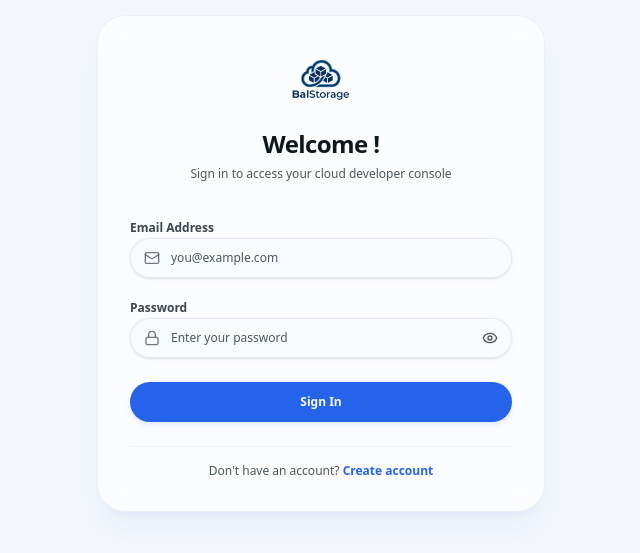
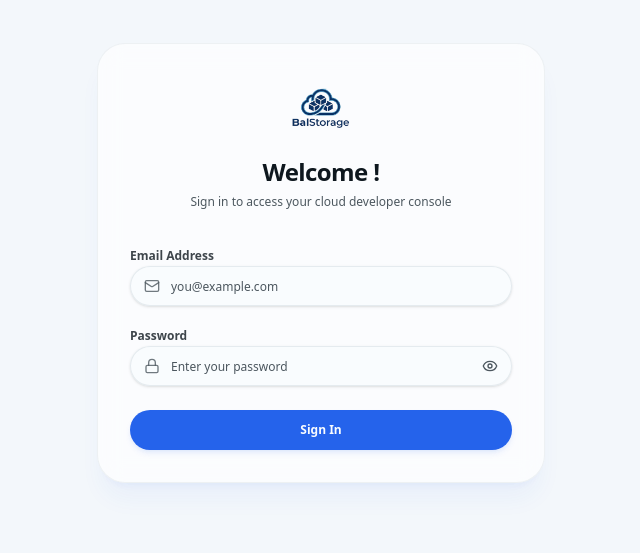
Before and after one commit to iqbalpradipta/BalStorage, a Next.js app in the folder frontend/: page /login in a window 1280 px wide. Shown: the part 137-690 px from the top of the page, without its empty margins (319-959 px from the left). Built offline with nearby package versions, Linux system fonts and the light colour scheme; no server answers.

Commit message:
adjustment: Hide registration link in login form

```diff
--- a/frontend/components/organisms/LoginForm/index.tsx
+++ b/frontend/components/organisms/LoginForm/index.tsx
@@ -138,8 +138,8 @@ export function LoginForm() {
         </Button>
       </form>
 
-      {/* Footer Registration Link */}
-      <div className="mt-6 text-center text-xs text-muted-foreground border-t border-border/30 pt-4">
+      {/* Footer Registration Link - Hidden */}
+      {/* <div className="mt-6 text-center text-xs text-muted-foreground border-t border-border/30 pt-4">
         Don&apos;t have an account?{" "}
         <Link
           href="/register"
@@ -147,7 +147,7 @@ export function LoginForm() {
         >
           Create account
         </Link>
-      </div>
+      </div> */}
     </div>
   );
 }
```
